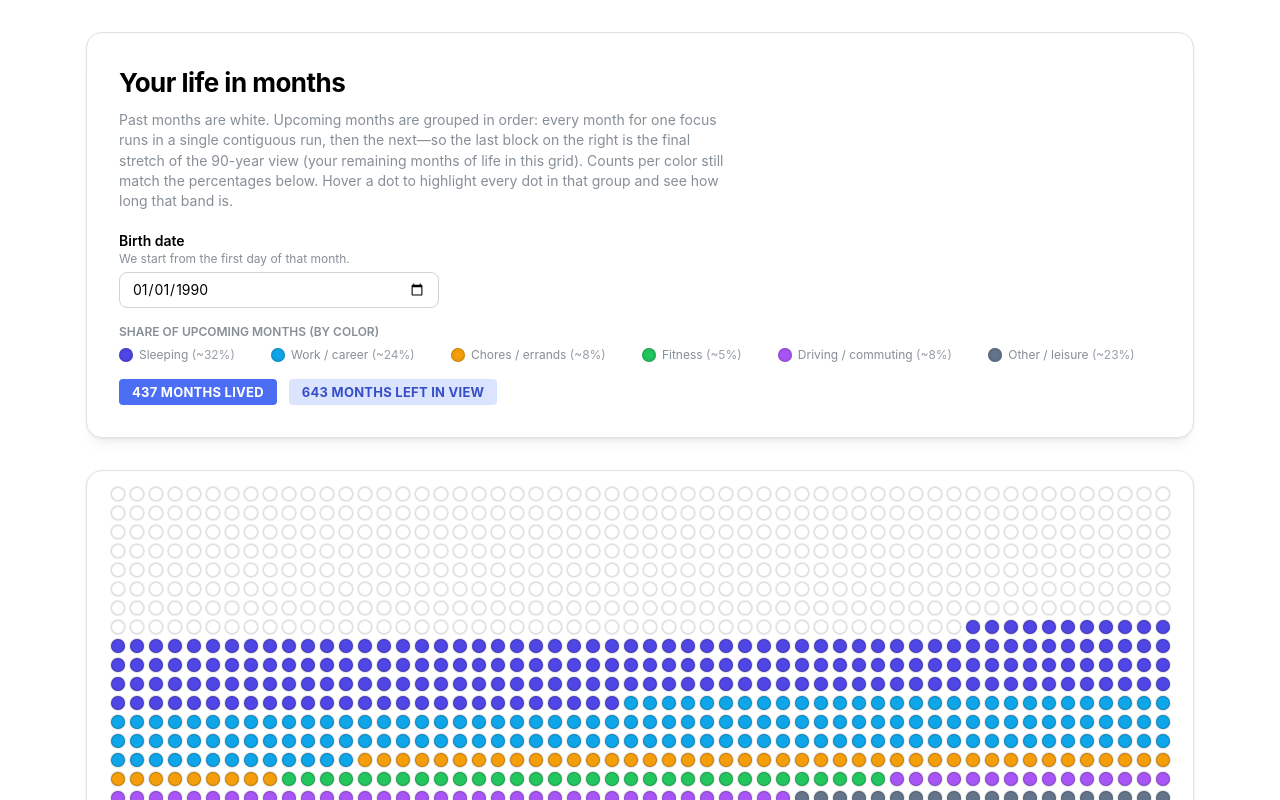
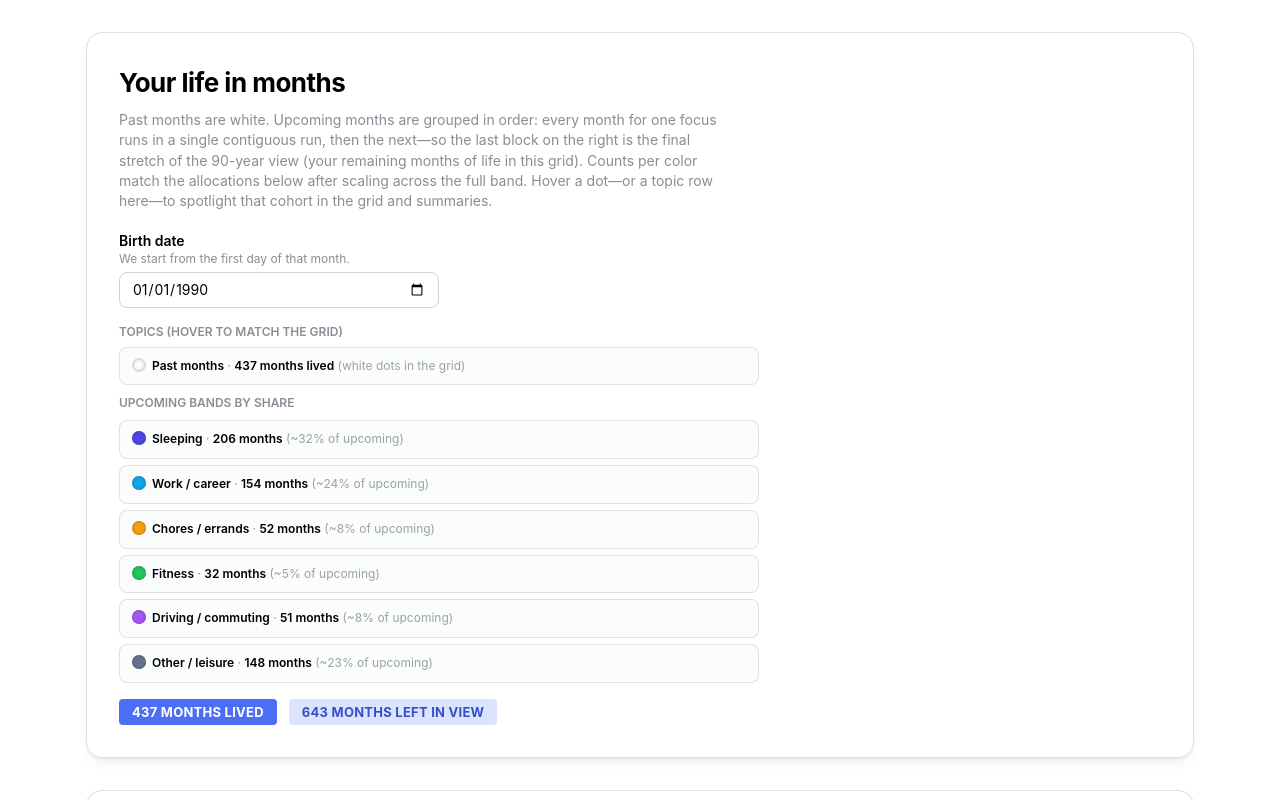
Before and after one commit to XavierElon/your-life, a React (Vite) app: page / in a window 1280 px wide. Shown: the top 800 px of the page. Built offline with nearby package versions, Linux system fonts and the light colour scheme.

Commit message:
add highlighting

```diff
--- a/src/App.css
+++ b/src/App.css
@@ -86,3 +86,59 @@
     inset 0 0 0 1px color-mix(in srgb, #000 18%, transparent),
     0 0 0 3px color-mix(in srgb, var(--mantine-primary-color-filled), transparent 45%);
 }
+
+/* Top legend mirrors grid cohort hover */
+.legend-strip {
+  max-width: 40rem;
+}
+
+.legend-row {
+  padding: 10px 12px;
+  border-radius: var(--mantine-radius-md);
+  border: 1px solid
+    color-mix(in srgb, var(--mantine-color-default-border), transparent 35%);
+  background-color: color-mix(
+    in srgb,
+    var(--mantine-color-default-border),
+    transparent 92%
+  );
+  transition:
+    opacity 140ms ease,
+    box-shadow 140ms ease,
+    background-color 140ms ease,
+    border-color 140ms ease;
+  cursor: default;
+}
+
+.legend-strip--cohort-active .legend-row--dim {
+  opacity: 0.38;
+}
+
+.legend-row--highlight {
+  opacity: 1 !important;
+  border-color: color-mix(
+    in srgb,
+    var(--mantine-primary-color-filled),
+    transparent 50%
+  );
+  background-color: var(--mantine-color-default-hover);
+  box-shadow: 0 0 0 1px
+    color-mix(in srgb, var(--mantine-primary-color-filled), transparent 78%);
+}
+
+.legend-summary-badge {
+  transition:
+    opacity 140ms ease,
+    box-shadow 140ms ease,
+    transform 140ms ease;
+}
+
+.legend-summary-badge--dim {
+  opacity: 0.45;
+  transform: scale(0.98);
+}
+
+.legend-summary-badge--highlight {
+  box-shadow: 0 0 0 3px
+    color-mix(in srgb, var(--mantine-primary-color-filled), transparent 45%);
+}
--- a/src/App.tsx
+++ b/src/App.tsx
@@ -2,6 +2,7 @@ import { useMemo, useState } from 'react'
 import {
   Alert,
   Badge,
+  Box,
   ColorSwatch,
   Container,
   Group,
@@ -99,6 +100,16 @@ function App() {
 
   const dimCohort = cohortHover !== null
 
+  function legendRowClass(isHighlighted: boolean): string {
+    return [
+      'legend-row',
+      dimCohort && !isHighlighted ? 'legend-row--dim' : '',
+      dimCohort && isHighlighted ? 'legend-row--highlight' : '',
+    ]
+      .filter(Boolean)
+      .join(' ')
+  }
+
   return (
     <Container size="lg" py={{ base: 'md', sm: 'xl' }} px="md">
       <Stack gap="xl">
@@ -112,9 +123,9 @@ function App() {
                 Past months are white. Upcoming months are grouped in order:
                 every month for one focus runs in a single contiguous run, then the
                 next—so the last block on the right is the final stretch of the
-                90-year view (your remaining months of life in this grid). Counts
-                per color still match the percentages below. Hover a dot to
-                highlight every dot in that group and see how long that band is.
+                90-year view (your remaining months of life in this grid).                 Counts per color match the allocations below after scaling across the
+                full band. Hover a dot—or a topic row here—to spotlight that cohort in
+                the grid and summaries.
               </Text>
             </div>
 
@@ -128,29 +139,95 @@ function App() {
               maw={320}
             />
 
-            <div>
+            <div
+              className={
+                dimCohort ? 'legend-strip legend-strip--cohort-active' : 'legend-strip'
+              }
+            >
               <Text fw={600} size="xs" tt="uppercase" c="dimmed" mb={6}>
-                Share of upcoming months (by color)
+                Topics (hover to match the grid)
               </Text>
-              <Group gap="xs" align="flex-start">
-                {ACTIVITY_SPLITS.map((activity) => (
-                  <Group
-                    key={activity.key}
-                    gap={6}
-                    wrap="nowrap"
-                    style={{ flex: '1 1 auto', minWidth: 0 }}
+              <Stack gap={6}>
+                {!birthInvalidFuture && livedCount > 0 && (
+                  <Box
+                    className={legendRowClass(cohortHover === 'lived')}
+                    onMouseEnter={() => setCohortHover('lived')}
                   >
-                    <ColorSwatch size={14} color={activity.color} withShadow />
+                    <Group gap={6} wrap="nowrap" align="flex-start">
+                      <ColorSwatch
+                        size={14}
+                        color="#ffffff"
+                        withShadow
+                        style={{
+                          border: '1px solid var(--mantine-color-default-border)',
+                        }}
+                      />
                       <Text size="xs" c="dimmed" lh={1.35}>
-                      {activity.label}
-                      <span style={{ opacity: 0.85 }}>
+                        <Text span fw={600} c="var(--mantine-color-text)">
+                          Past months
+                        </Text>
+                        {' · '}
+                        <Text span fw={600} c="var(--mantine-color-text)" inherit>
+                          {livedCount === 1
+                            ? '1 month lived'
+                            : `${livedCount.toLocaleString()} months lived`}
+                        </Text>
+                        <span style={{ opacity: 0.82 }}>
                           {' '}
-                        (~{Math.round(activity.fraction * 100)}%)
+                          (white dots in the grid)
                         </span>
                       </Text>
                     </Group>
-                ))}
+                  </Box>
+                )}
+                {!birthInvalidFuture && (
+                  <Text fw={600} size="xs" tt="uppercase" c="dimmed" mt={4} mb={2}>
+                    Upcoming bands by share
+                  </Text>
+                )}
+                {ACTIVITY_SPLITS.map((activity) => {
+                  const ahead = birthInvalidFuture
+                    ? 0
+                    : (futureMonthsPerActivity.get(activity.key) ?? 0)
+                  const monthPhrase =
+                    ahead === 1 ? '1 month' : `${ahead} months`
+
+                  return (
+                    <Box
+                      key={activity.key}
+                      className={legendRowClass(
+                        cohortHover !== null && cohortHover === activity.key,
+                      )}
+                      onMouseEnter={() => setCohortHover(activity.key)}
+                    >
+                      <Group gap={6} wrap="nowrap" align="flex-start">
+                        <ColorSwatch
+                          size={14}
+                          color={activity.color}
+                          withShadow
+                        />
+                        <Text size="xs" c="dimmed" lh={1.35}>
+                          <Text span fw={600} c="var(--mantine-color-text)">
+                            {activity.label}
+                          </Text>
+                          {!birthInvalidFuture && (
+                            <>
+                              {' · '}
+                              <Text span fw={600} c="var(--mantine-color-text)" inherit>
+                                {monthPhrase}
+                              </Text>
+                              <span style={{ opacity: 0.82 }}>
+                                {' '}
+                                (~{Math.round(activity.fraction * 100)}% of upcoming)
+                              </span>
+                            </>
+                          )}
+                        </Text>
                       </Group>
+                    </Box>
+                  )
+                })}
+              </Stack>
             </div>
 
             {birthInvalidFuture ? (
@@ -159,10 +236,32 @@ function App() {
               </Alert>
             ) : (
               <Group gap="sm">
-                <Badge size="lg" variant="filled" radius="sm">
+                <Badge
+                  size="lg"
+                  variant="filled"
+                  radius="sm"
+                  className={
+                    cohortHover === 'lived'
+                      ? 'legend-summary-badge legend-summary-badge--highlight'
+                      : dimCohort
+                        ? 'legend-summary-badge legend-summary-badge--dim'
+                        : undefined
+                  }
+                >
                   {livedCount.toLocaleString()} months lived
                 </Badge>
-                <Badge size="lg" variant="light" radius="sm">
+                <Badge
+                  size="lg"
+                  variant="light"
+                  radius="sm"
+                  className={
+                    dimCohort && cohortHover !== 'lived'
+                      ? 'legend-summary-badge legend-summary-badge--highlight'
+                      : cohortHover === 'lived'
+                        ? 'legend-summary-badge legend-summary-badge--dim'
+                        : undefined
+                  }
+                >
                   {remainingCount.toLocaleString()} months left in view
                 </Badge>
               </Group>
```
Lines whose indentation alone changed are shown as unchanged.
